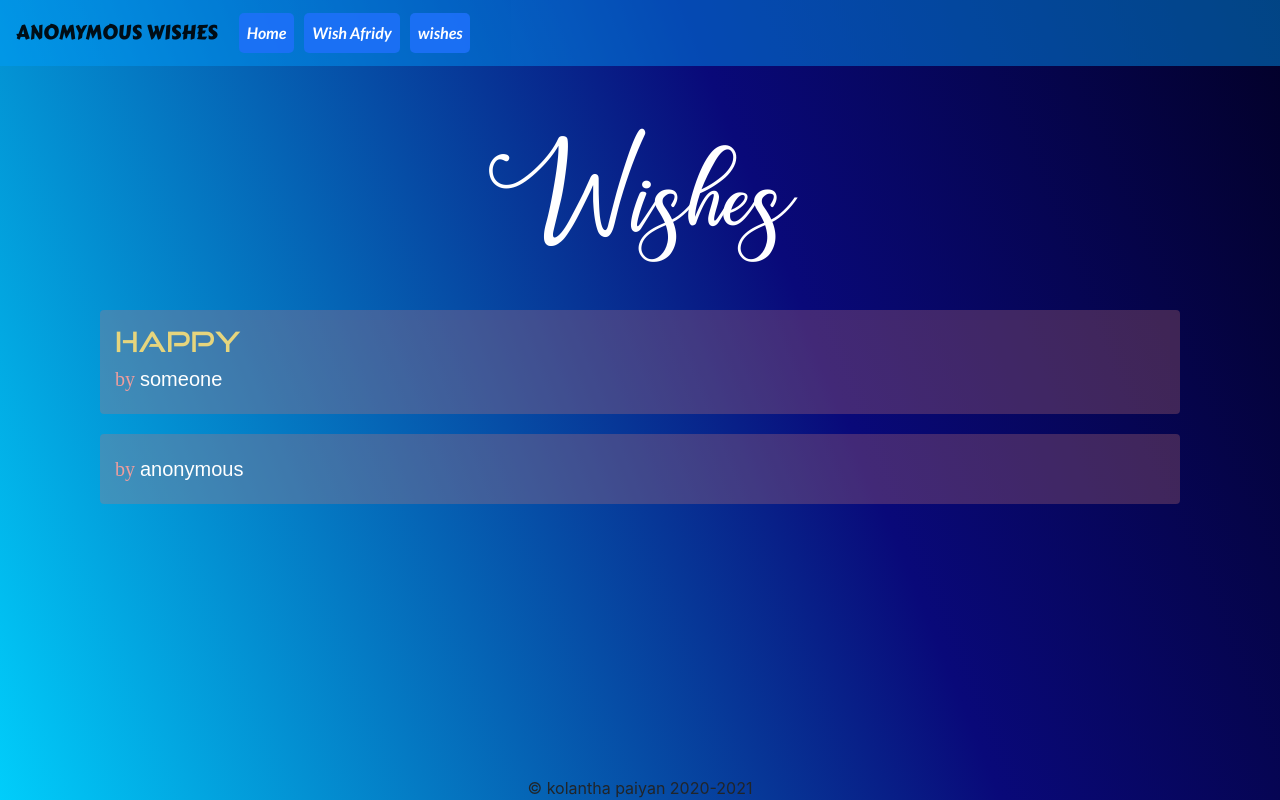
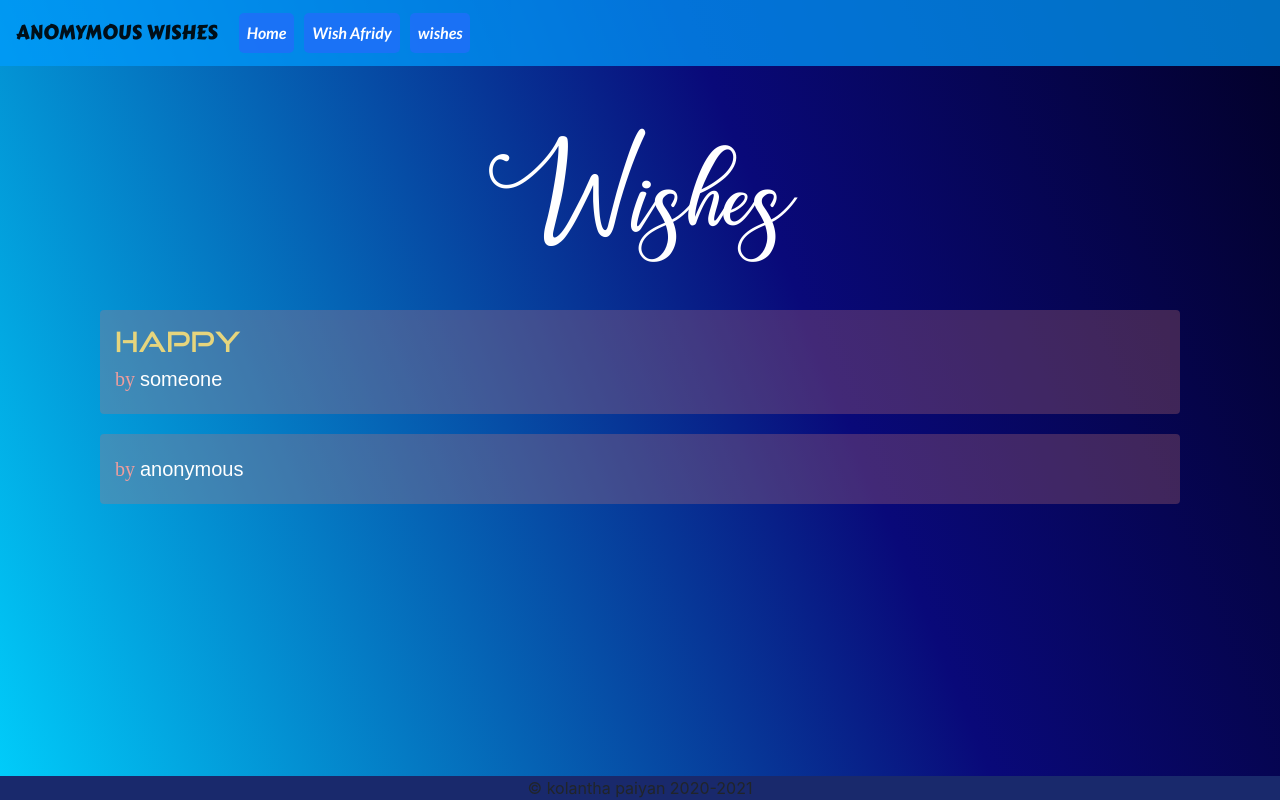
Before and after one commit to gowthamMK2000/anonymouswishes, a Django app: page /1/wishes/ in a window 1280 px wide. Run offline with Django 3.2, Linux system fonts and the light colour scheme; data comes from the database, SQL or seed files in the repository; some libraries are stand-ins or nearby versions; some web fonts are replaced.

Commit message:
complete-update

```diff
--- a/a_site/models.py
+++ b/a_site/models.py
@@ -9,3 +9,10 @@ class Wishes(models.Model):
 	idate = models.DateTimeField('insertedtime')
 	def __str__(self):
 		return self.w_text
+
+class Questions(models.Model):
+	question=models.CharField(max_length=50)
+
+class Answer(models.CharField):
+	ans = models.CharField(max_length=200)
+	qn = models.ForeignKey('Question',on_delete=models.DO_NOTHING,default="")
--- a/a_site/static/css/main.css
+++ b/a_site/static/css/main.css
@@ -124,14 +124,15 @@ body {
 .btn-primary{
 	background-color: #184986;
 }
-.foot{
 
-	position: fixed;
+
+#footer{
+	background-color: #19296c;
 }
 
 
 #navbar-example2{
-	background-color:#009dff6e !important;
+	background-color:#009dffb7 !important;
 
 }
 
@@ -162,3 +162,8 @@ body {
 
 
 }
+
+.wish-text{
+	text-align: justify;
+	text-justify: inter-word;
+}
--- a/a_site/templates/a_site/index1.html
+++ b/a_site/templates/a_site/index1.html
@@ -12,6 +12,7 @@
 	</div>
 	</div>
 
+
 	<script src="https://code.jquery.com/jquery-3.3.1.slim.min.js" integrity="sha384-q8i/X+965DzO0rT7abK41JStQIAqVgRVzpbzo5smXKp4YfRvH+8abtTE1Pi6jizo" crossorigin="anonymous"></script>
 	<script src="https://cdnjs.cloudflare.com/ajax/libs/popper.js/1.14.7/umd/popper.min.js" integrity="sha384-UO2eT0CpHqdSJQ6hJty5KVphtPhzWj9WO1clHTMGa3JDZwrnQq4sF86dIHNDz0W1" crossorigin="anonymous"></script>
 	<script src="https://stackpath.bootstrapcdn.com/bootstrap/4.3.1/js/bootstrap.min.js" integrity="sha384-JjSmVgyd0p3pXB1rRibZUAYoIIy6OrQ6VrjIEaFf/nJGzIxFDsf4x0xIM+B07jRM" crossorigin="anonymous"></script>
--- a/a_site/templates/a_site/insert.html
+++ b/a_site/templates/a_site/insert.html
@@ -17,7 +17,7 @@
 	  <div class="input-c">
 	    <span class="form-top ">Type your wishes</span>
 
-	  <textarea type="text" class="form-control" aria-label="With textarea" name="wish" maxlength="1000" placeholder="send your wishes to  jaya"></textarea>
+	  <textarea type="text" class="form-control" aria-label="With textarea" name="wish" maxlength="1000" placeholder="send your wishes to  Afridy"></textarea>
 	</div>
 	<div class="input-c">
 	    <span class="form-top" ">wishes from</span>
--- a/a_site/templates/a_site/nav.html
+++ b/a_site/templates/a_site/nav.html
@@ -34,6 +34,7 @@
         <a class="nav-link" href="{% url 'a_site:wishes' uname %}">wishes </a>
       </li>
 
+
     </ul>
   </div>
 </nav>
@@ -43,6 +44,6 @@
 {% endblock  %}
 
 
-<div id="footer" class="container-fluid text-center fixed-bottom foot">
+<div id="footer" class="container-fluid text-center fixed-bottom ">
 		&copy   kolantha paiyan     2020-2021
 </div>
--- a/a_site/templates/a_site/wishes.html
+++ b/a_site/templates/a_site/wishes.html
@@ -18,7 +18,7 @@
 	<div id="scroll" class="container rouned">
 		{% for  w in wishes.all %}
 		<div class="w-box rounded">
-		<h3 >{{w.w_text}}</h3><h5 id="name">by <span id="wisher">{{w.name}}</span></h5>
+		<h3 class="wish-text">{{w.w_text}}</h3><h5 id="name">by <span id="wisher">{{w.name}}</span></h5>
 		</div>
 		{% endfor %}
 	</div>
--- a/a_site/urls.py
+++ b/a_site/urls.py
@@ -10,4 +10,5 @@ urlpatterns=[
 	path('validate/',views.validate,name='validate'),
 	path('insert/',views.insert,name='insert'),
 	path('wishes/',views.wishes,name='wishes'),
+
 ] + static(settings.STATIC_URL,decument_root=settings.STATIC_ROOT)
--- a/a_site/views.py
+++ b/a_site/views.py
@@ -27,3 +27,6 @@ def validate(request,uname):
 	new = Wishes(name=name, w_text = wish,idate=timezone.now())
 	new.save()
 	return HttpResponseRedirect(reverse('a_site:wishes',args=[uname]))
+
+def question(request,uname):
+	return render(request,'a_site/question.html',{'uname':uname})
```
Also changed, not shown: other parts of a_site/static/css/main.css (+4 -5 lines), a_site/migrations/0004_questions.py (added).
